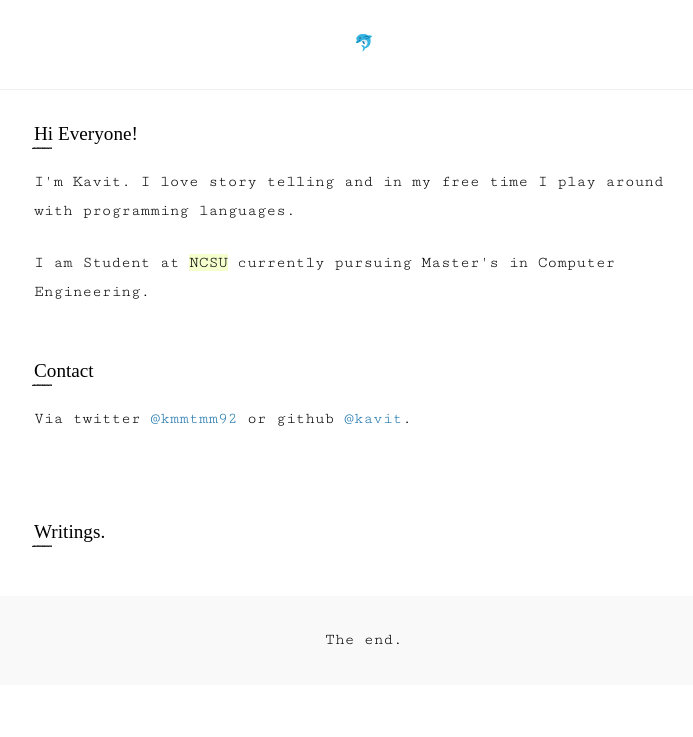
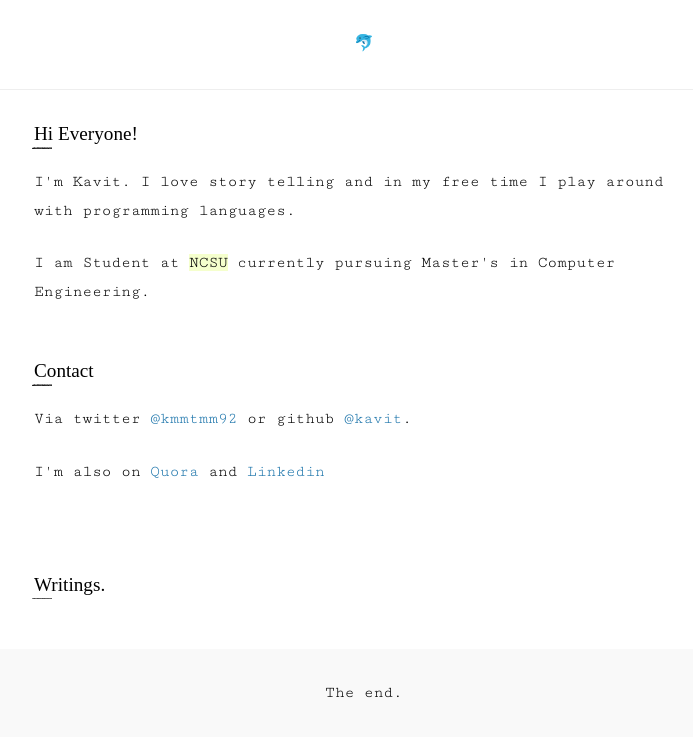
Before and after one commit to Kavit900/Kavit900.github.io, a Jekyll site: the page built from index.html, in a window 1280 px wide. Shown: the top 737 px of the page, without its empty margins (276-969 px from the left). Built offline with Jekyll 4.4.1, drawn with Linux system fonts in a browser that asks for light colours; some web fonts are replaced.

Commit message:
made changes to post.html

```diff
--- a/_layouts/post.html
+++ b/_layouts/post.html
@@ -24,6 +24,12 @@
         <h3 class="title-contact">Contact</h3>
         <p>
           Via twitter <a href="https://twitter.com/kmmtmm92">@kmmtmm92</a> or github <a href="https://github.com/Kavit900">@kavit</a>.
+        </p>
+
+        <p>
+          I'm also on
+          <a href="https://www.quora.com/profile/Kavit-Mehta-2">Quora</a> and
+          <a href="https://www.linkedin.com/in/kavitmht">Linkedin</a>
         </p>
 
       </div>
```
